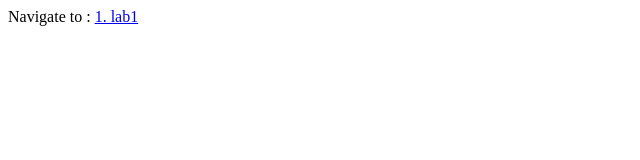
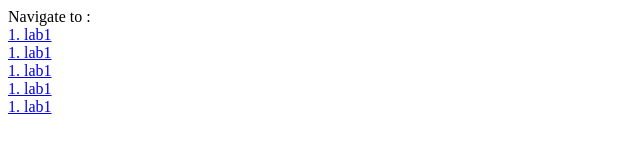
Before and after one commit to NikitaGordia/KPIWebLabs.github.io, a plain HTML site: page index.html in a window 1280 px wide. Shown: the whole page, without its empty margins (0-640 px from the left). Drawn offline with Linux system fonts and the light colour scheme.

Commit message:
Added files

```diff
--- a/index.html
+++ b/index.html
@@ -1,2 +1,11 @@
 Navigate to :
-<a href="./lab1/page1">1. lab1</a>
+<br/>
+<a href="./lab1/page1.html">1. lab1</a>
+<br/>
+<a href="./lab1/page2.html">1. lab1</a>
+<br/>
+<a href="./lab1/page3.html">1. lab1</a>
+<br/>
+<a href="./lab1/page4.html">1. lab1</a>
+<br/>
+<a href="./lab1/page5.html">1. lab1</a>
```
Also changed, not shown: lab1/page1.html (added), lab1/page2.html (added), lab1/page3.html (added), lab1/page4.html (added), lab1/page5.html (added), 6 other files.
